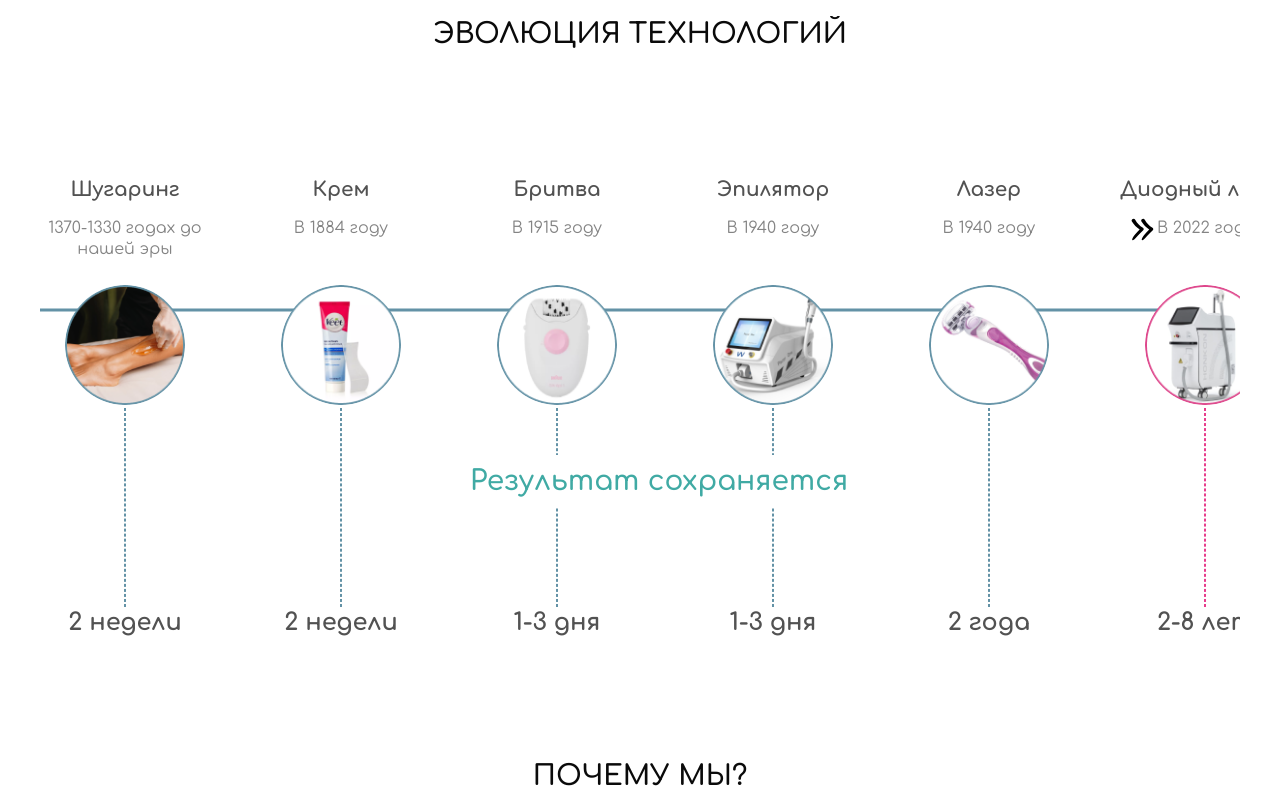
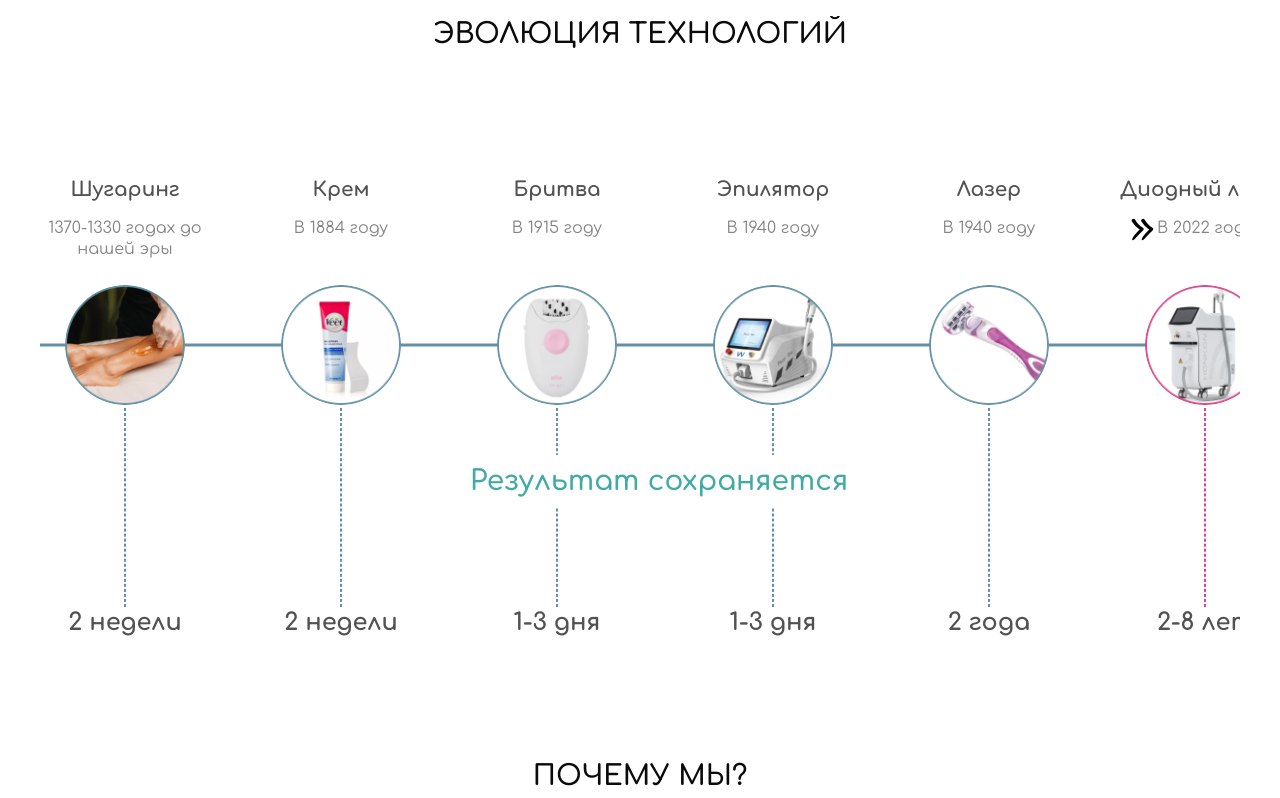
Before and after one commit to t1ep1l0t/lazerpil.ru, a Vue app in the folder client/: page /about-us in a window 1280 px wide. Shown: the part 1479-2277 px from the top of the page. Built offline with nearby package versions, Linux system fonts and the light colour scheme; no server answers.

Commit message:
update arrow on evolution section

```diff
--- a/client/src/views/AboutView.vue
+++ b/client/src/views/AboutView.vue
@@ -839,7 +839,7 @@ export default {
   }
   &__arrow {
     position: absolute;
-    top: 185px;
+    top: 220px;
     left: 0;
   }
   &__result {
```
